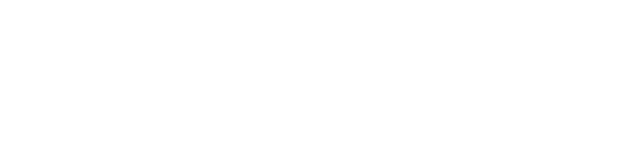
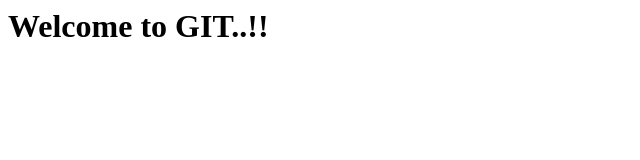
Before and after one commit to bhagya9103/git-github, a plain HTML site: page index.html in a window 1280 px wide. Shown: the whole page, without its empty margins (0-640 px from the left). Drawn offline with Linux system fonts and the light colour scheme.

Commit message:
changes in index

```diff
--- a/index.html
+++ b/index.html
@@ -4,5 +4,6 @@
 		<title>GIT session</title>
 </head>
 <body>
+	<h1>Welcome to GIT..!!</h1>
 </body>
 </html>
```
